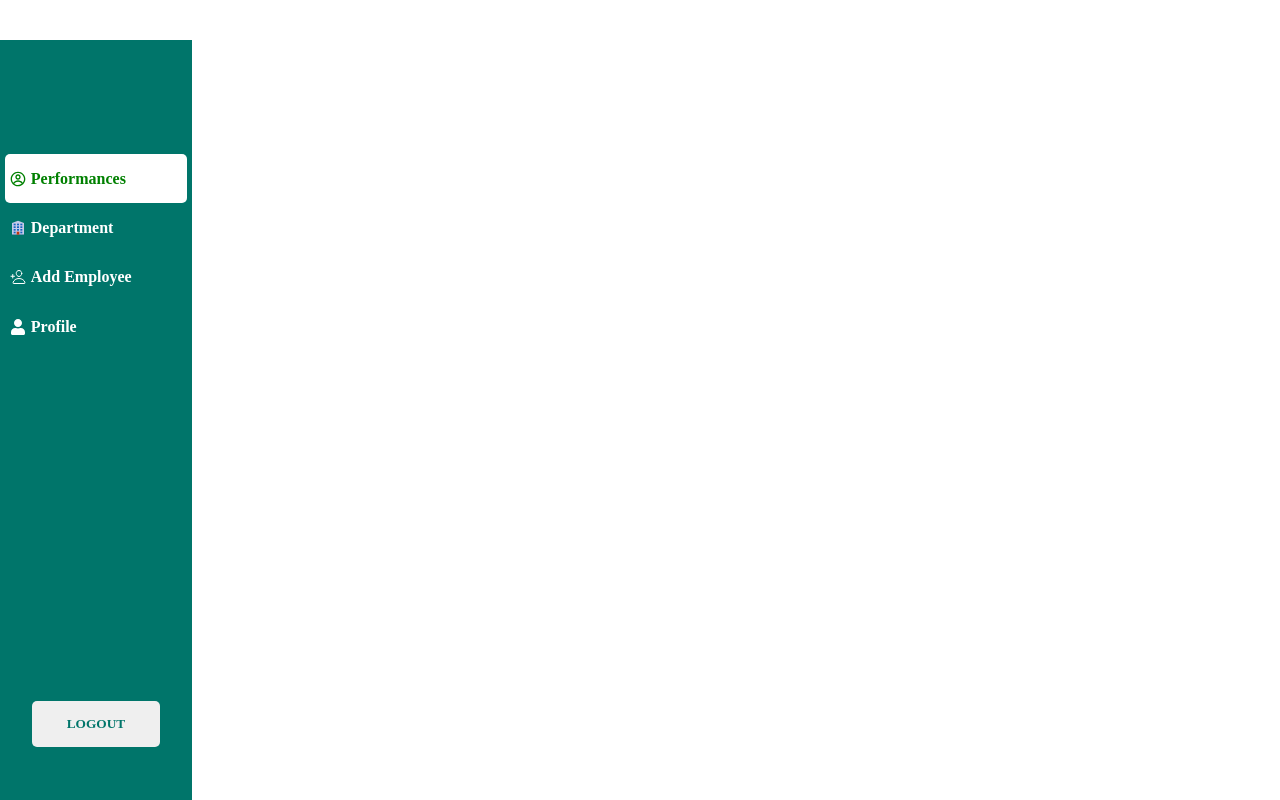
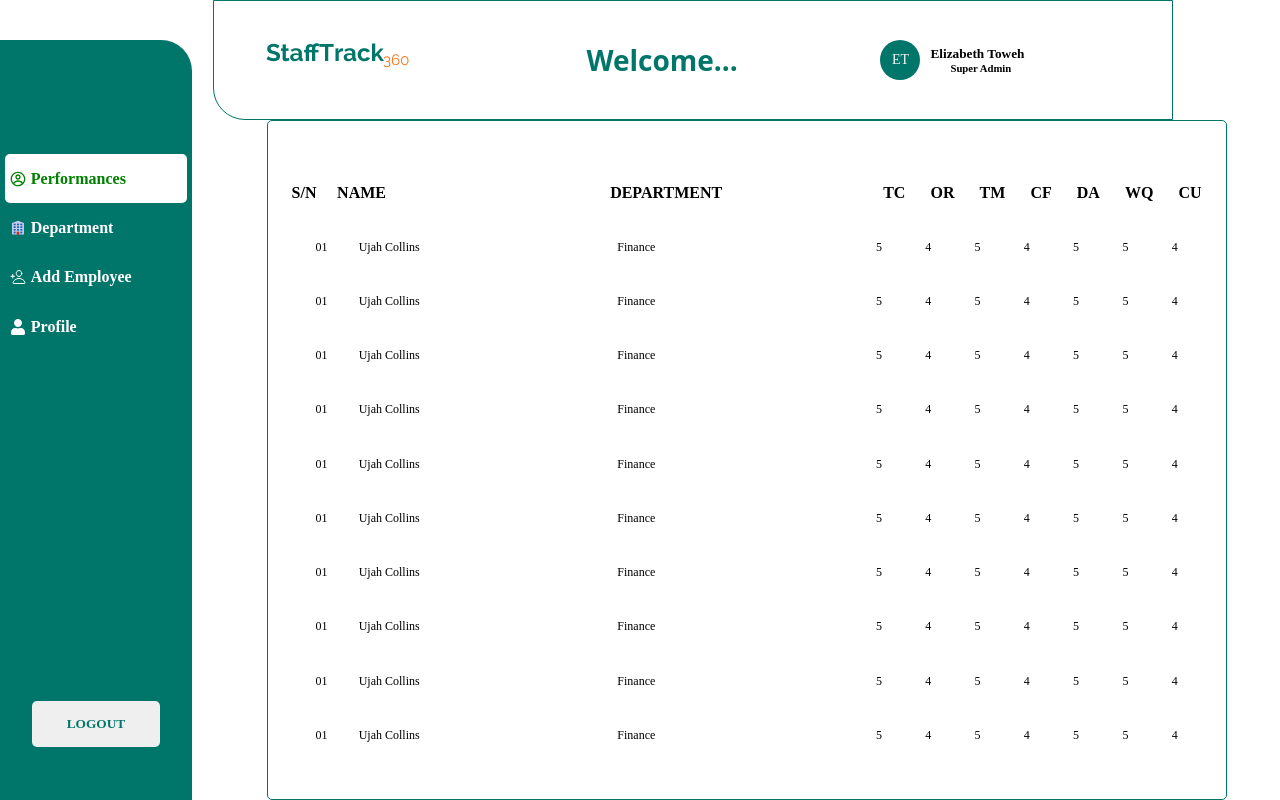
Before and after one commit to Ekhatormercy/StaffTrack360, a React (Vite) app: page /#/dashboard in a window 1280 px wide. Shown: the top 800 px of the page. Built offline with nearby package versions, Linux system fonts and the light colour scheme.

Commit message:
merged with collins

```diff
--- a/src/Components/Sidebar/Sidebar.css
+++ b/src/Components/Sidebar/Sidebar.css
@@ -1,5 +1,3 @@
-<<<<<<< HEAD
-=======
 .Sidebar{
   width: 15vw;
   height: 95vh;
@@ -131,4 +129,3 @@
   border: none;
   cursor: pointer;
 }
->>>>>>> 6114a164d5b18737e09351dfdc81ad36c7f643af
--- a/src/pages/Dahboard/AdminDashboard/MainAdminDash/MainAdminDash.css
+++ b/src/pages/Dahboard/AdminDashboard/MainAdminDash/MainAdminDash.css
@@ -4,12 +4,9 @@
 }
 .MainConntainer{
   height: 100vh;
-<<<<<<< HEAD
   width: 100wh;
   /* background-color: green; */
-=======
   width: 100vw;
->>>>>>> 6114a164d5b18737e09351dfdc81ad36c7f643af
   display: flex;
   align-items: center;
   justify-content: space-between;
@@ -74,7 +71,6 @@
   display: flex;
   align-items: center;
   justify-content: center;
-<<<<<<< HEAD
   border-radius: 0px 31px 0px 0px;
   /* font-family: system-ui, -apple-system, BlinkMacSystemFont, 'Segoe UI', Roboto, Oxygen, Ubuntu, Cantarell, 'Open Sans', 'Helvetica Neue', sans-serif; */
   font-family: "raleway";
@@ -200,6 +196,3 @@
   font-family: "raleway";
   font-weight: 600;
 }
-=======
-}
->>>>>>> 6114a164d5b18737e09351dfdc81ad36c7f643af
--- a/src/pages/Dahboard/AdminDashboard/pages/Performances/Performance.css
+++ b/src/pages/Dahboard/AdminDashboard/pages/Performances/Performance.css
@@ -17,9 +17,7 @@
   align-items: center;
   justify-content: space-around;
   font-weight: bold;
-<<<<<<< HEAD
   font-family: raleway;
-=======
   @media screen and (max-width:414px) {
     width: 90%;
     height: 10%;
@@ -30,7 +28,6 @@
     overflow-x: scroll;
     font-size: 8px;
    }
->>>>>>> 6114a164d5b18737e09351dfdc81ad36c7f643af
 }
 .sN{
   width: 5%;
```
